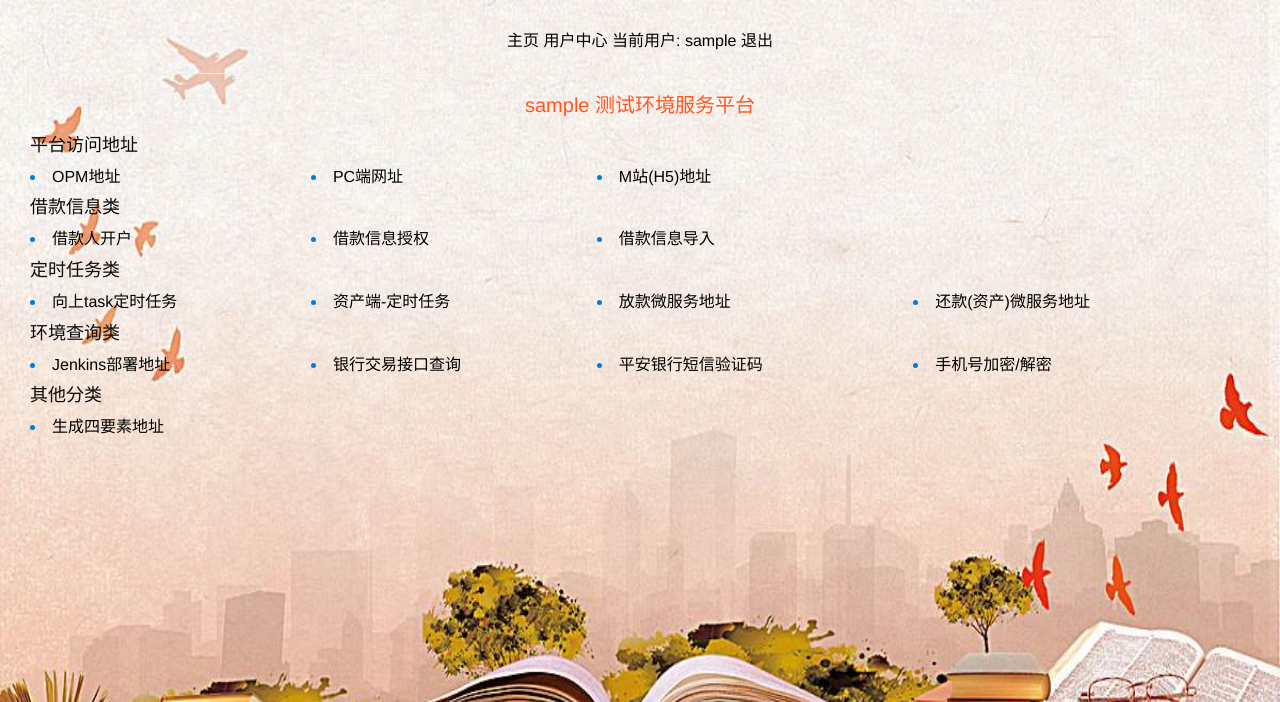
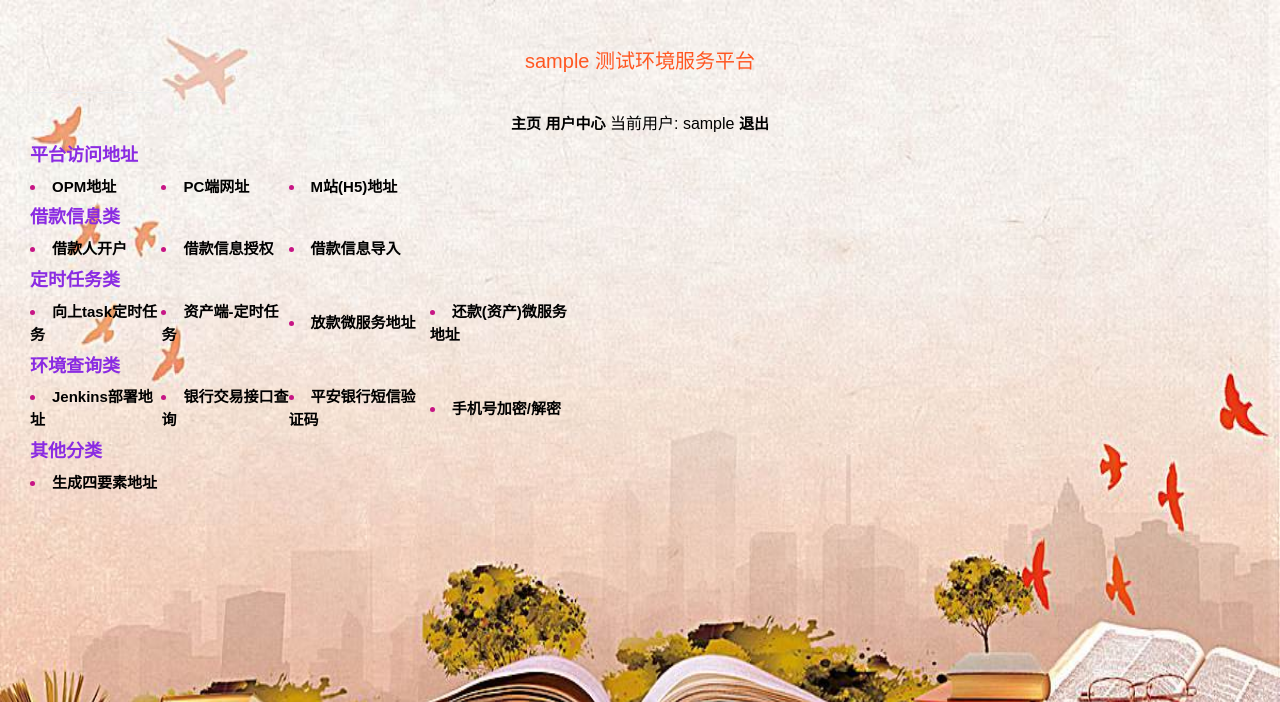
Before and after one commit to WangZhenhai/test_flask, a Flask app: page / in a window 1280 px wide. Shown: the top 702 px of the page. Run offline with Flask 2, Linux system fonts and the light colour scheme; the visitor is signed in with stand-in values (Sample User, id 1); data comes from the database, SQL or seed files in the repository; some libraries are stand-ins or nearby versions.

Commit message:
update css

```diff
--- a/templates/base.html
+++ b/templates/base.html
@@ -8,6 +8,8 @@
     <script src="https://cdn.staticfile.org/twitter-bootstrap/3.3.7/js/bootstrap.min.js"></script>
 </head>
 <body style="padding: 30px;background-color: #fff9ec;background-image: url('/static/images/bj-image.jpg');">
+<h1>{{ current_user.username }} 测试环境服务平台</h1>
+<hr style="filter: alpha(opacity=100,finishOpacity=0,style=2)" width="120" color="red" size="10"/>
 <div style="text-align: center">
     <a href="{{ url_for('index') }}">主页</a>
     {% if current_user.is_anonymous %}
@@ -18,7 +20,6 @@
         <a href="{{ url_for('logout') }}">退出</a>
     {% endif %}
 </div>
-<hr>
 {% with messages = get_flashed_messages() %}
     {% if messages %}
         <ur style="color: red;text-align: center">
@@ -43,6 +44,7 @@
     h1 {
         font-size: 20px;
         color: #FF5722;
+        text-align: center;
     }
 
     ur {
@@ -52,7 +54,8 @@
 
     a {
         color: black;
-        font-size: 16px;
+        font-size: 15px;
+        text-align: center;
     }
 </style>
 </html>
--- a/templates/index.html
+++ b/templates/index.html
@@ -4,12 +4,12 @@
     <html>
     <head>
         <meta http-equiv="Content-Type" content="text/html; charset=UTF-8">
-        <link type="text/css" href="/static/scc/styles.css" rel="stylesheet">
+        <link type="text/css" href="/static/css/styles.css" rel="stylesheet">
     </head>
     <body style="padding:30px;">
 
-    <h1>{{ current_user.username }} 测试环境服务平台</h1>
-    <table border="0" width="100%">
+{#    <h1>{{ current_user.username }} 测试环境服务平台</h1>#}
+    <table border="0" width="45%">
         <tbody>
         <tr>
             <td colspan="3">
@@ -117,7 +117,8 @@
         }
 
         h4 {
-            color: #0C0C0C;
+            color: blueviolet;
+            font-weight: bold;
         }
 
         body {
@@ -136,10 +137,11 @@
         a {
             color: blue;
             font-size: 16px;
+            font-weight: bold;
         }
 
         li {
-            color: #007DDB;
+            color: mediumvioletred;
         }
     </style>
     </html>
--- a/templates/login.html
+++ b/templates/login.html
@@ -6,11 +6,6 @@
     <link type="text/css" href="/static/css/styles.css" rel="stylesheet">
 </head>
 <body style="padding: 30px;">
-
-
-<div style="text-align:center;margin:50px 0; font:normal 14px/24px 'MicroSoft YaHei';color:#000000">
-    <h1>测试数据管理平台</h1>
-</div>
 
 {% block content %}
     <div style="text-align: center">
@@ -40,6 +35,7 @@
 <style type="text/css">
     body {
         font-size: 16px;
+        text-align: center;
     }
 </style>
 </html>
```
